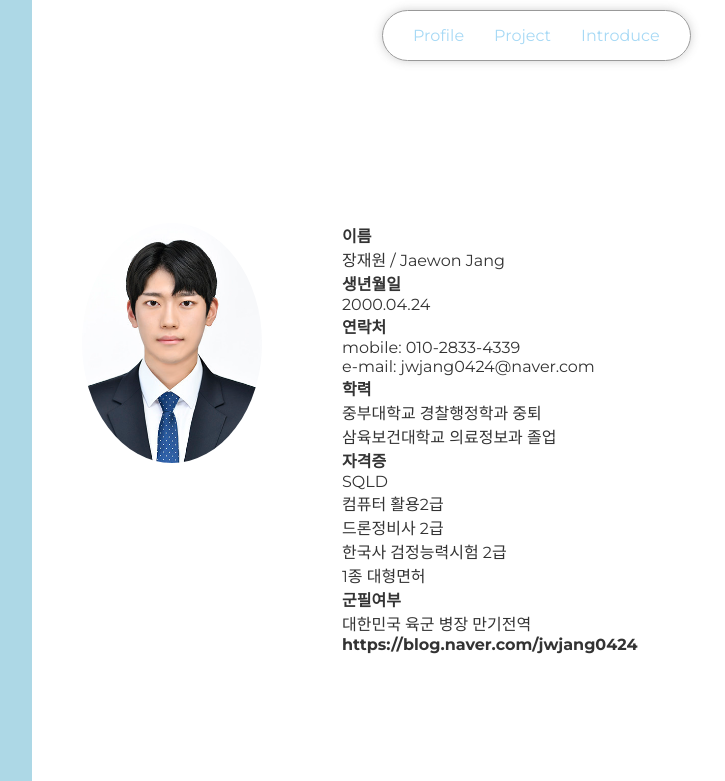
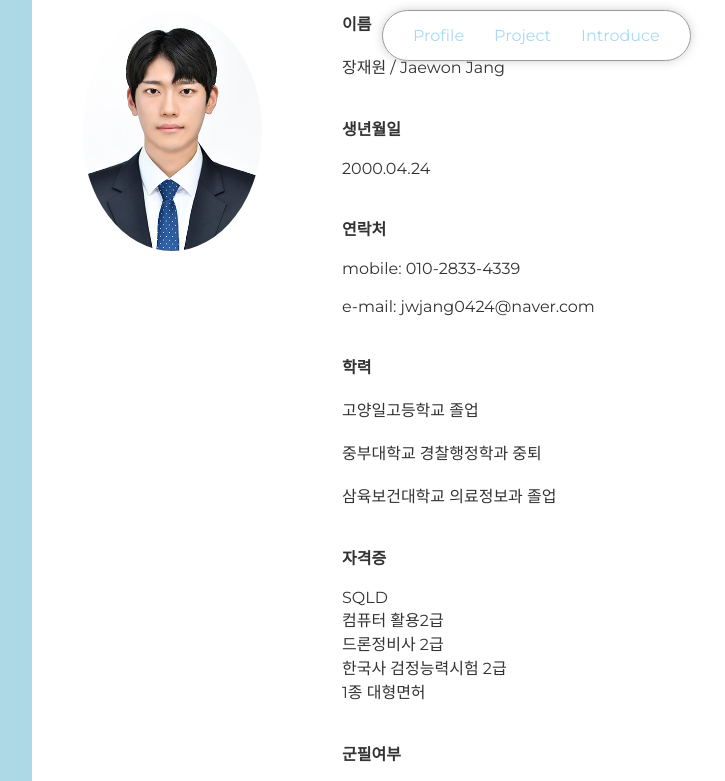
Before and after one commit to JJW0424/my-profile-page, a plain HTML site: page index.html in a window 1280 px wide. Both pictures are taken after a click on the button 540 px from the left and 403 px from the top of the page. Shown: the top 781 px of the page, without its empty margins (68-793 px from the left). Drawn offline with Linux system fonts and the light colour scheme.

Commit message:
Update index.html

```diff
--- a/index.html
+++ b/index.html
@@ -70,31 +70,32 @@
                         <군필여부><br>
                         대한민국 육군 병장 만기전역<br><br> -->
 
-                        <h4>이름</h4>
-                        <p>장재원 / Jaewon Jang</p>
+                        <h4>이름</h4><br>
+                        <p>장재원 / Jaewon Jang</p><br><br>
 
-                        <h4>생년월일</h4>
-                        <p>2000.04.24</p>
+                        <h4>생년월일</h4><br>
+                        <p>2000.04.24</p><br><br>
 
-                        <h4>연락처</h4>
-                        <p>mobile: 010-2833-4339</p>
-                        <p>e-mail: jwjang0424@naver.com</p>
+                        <h4>연락처</h4><br>
+                        <p>mobile: 010-2833-4339</p><br>
+                        <p>e-mail: jwjang0424@naver.com</p><br><br>
 
-                        <h4>학력</h4>
-                        <p>중부대학교 경찰행정학과 중퇴</p>
-                        <p>삼육보건대학교 의료정보과 졸업</p>
+                        <h4>학력</h4><br>
+                        <p>고양일고등학교 졸업</p><br>
+                        <p>중부대학교 경찰행정학과 중퇴</p><br>
+                        <p>삼육보건대학교 의료정보과 졸업</p><br><br>
 
-                        <h4>자격증</h4>
+                        <h4>자격증</h4><br>
                         <ul>
                             <li>SQLD</li>
                             <li>컴퓨터 활용2급</li>
                             <li>드론정비사 2급</li>
                             <li>한국사 검정능력시험 2급</li>
                             <li>1종 대형면허</li>
-                       </ul>
+                       </ul><br><br>
 
-    <h4>군필여부</h4>
-    <p>대한민국 육군 병장 만기전역</p>
+    <h4>군필여부</h4><br>
+    <p>대한민국 육군 병장 만기전역</p><br><br>
 
                          <a href="https://blog.naver.com/jwjang0424" target="_blank"><strong>https://blog.naver.com/jwjang0424</strong></a><br>
                     </div>
```
